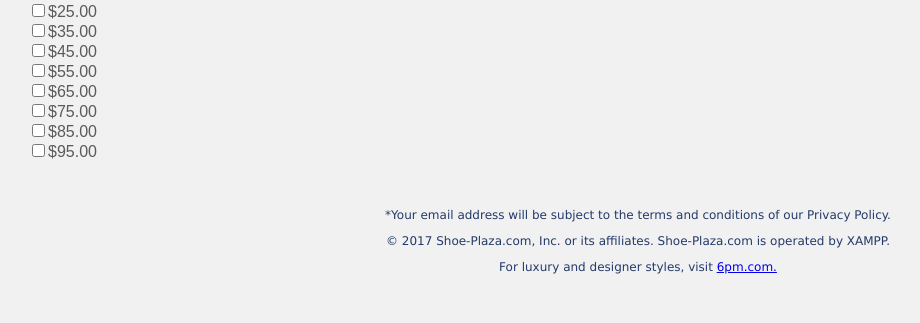
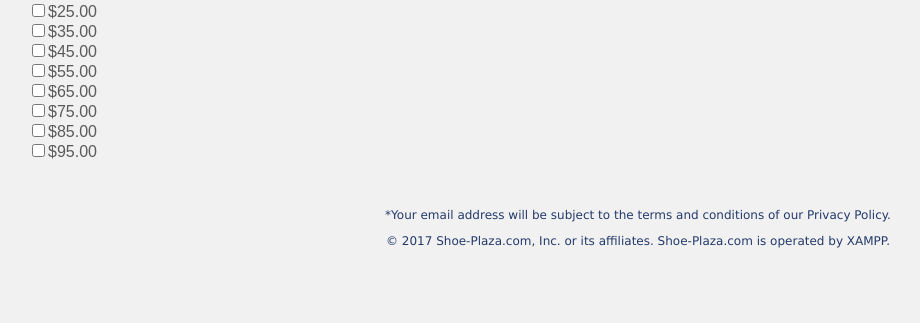
Before and after one commit to rcMaldonado10/shoe-Plaza, a PHP site: page /men.php in a window 1280 px wide. Shown: the part 477-800 px from the top of the page, without its empty margins (2-922 px from the left). Run offline with PHP 8.4, Linux system fonts and the light colour scheme.

Commit message:
pepe
pepe

```diff
--- a/about.php
+++ b/about.php
@@ -74,6 +74,5 @@
   <div class="copyright">
  <p>*Your email address will be subject to the terms and conditions of our Privacy Policy.
 <p>© 2017 Shoe-Plaza.com, Inc. or its affiliates. Shoe-Plaza.com is operated by XAMPP.</p>
-<p>For luxury and designer styles, visit <a href="http://www.6pm.com">6pm.com.</a></p></div>
 </body>
 </html>
--- a/home.php
+++ b/home.php
@@ -103,6 +103,5 @@
   <div class="copyright">
  <p>*Your email address will be subject to the terms and conditions of our Privacy Policy.
 <p>© 2017 Shoe-Plaza.com, Inc. or its affiliates. Shoe-Plaza.com is operated by XAMPP.</p>
-<p>For luxury and designer styles, visit <a href="http://www.6pm.com">6pm.com.</a></p></div>
 </body>
 </html>
--- a/men.php
+++ b/men.php
@@ -93,6 +93,5 @@
   <div class="copyright">
  <p>*Your email address will be subject to the terms and conditions of our Privacy Policy.
 <p>© 2017 Shoe-Plaza.com, Inc. or its affiliates. Shoe-Plaza.com is operated by XAMPP.</p>
-<p>For luxury and designer styles, visit <a href="http://www.6pm.com">6pm.com.</a></p></div>
 </body>
 </html>
--- a/women.php
+++ b/women.php
@@ -88,6 +88,5 @@
   <div class="copyright">
  <p>*Your email address will be subject to the terms and conditions of our Privacy Policy.
 <p>© 2017 Shoe-Plaza.com, Inc. or its affiliates. Shoe-Plaza.com is operated by XAMPP.</p>
-<p>For luxury and designer styles, visit <a href="http://www.6pm.com">6pm.com.</a></p></div>
 </body>
 </html>
```
